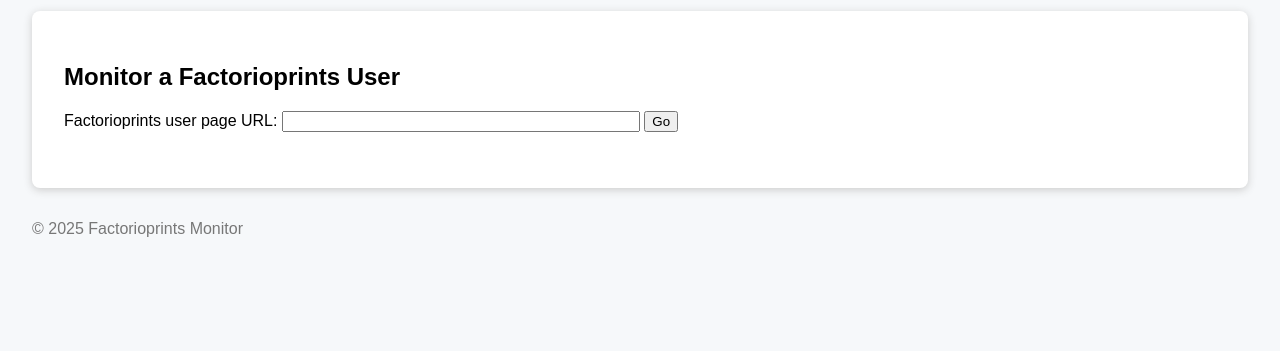
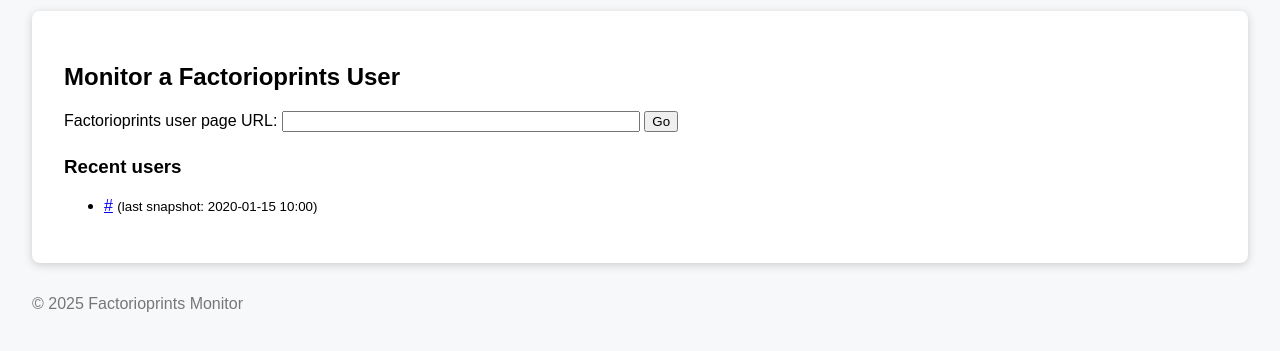
Before and after one commit to niradar/factorioprints_monitor, a Django app: page / in a window 1280 px wide. Shown: the part 90-441 px from the top of the page. Run offline with Django 5.2, Linux system fonts and the light colour scheme; tables that the repository leaves empty hold one stand-in row (values such as "Sample post"); parts of the project's set-up code (start-up, migrations or seed data) failed here and were passed over.

Commit message:
feat: display recent users with their last snapshot timestamps on home page

```diff
--- a/monitoring/templates/monitoring/home.html
+++ b/monitoring/templates/monitoring/home.html
@@ -7,4 +7,16 @@
         <input name="user_url" type="url" required style="width:350px">
         <button type="submit">Go</button>
     </form>
+
+    {% if recent_user_infos %}
+    <h3>Recent users</h3>
+    <ul>
+        {% for u in recent_user_infos %}
+        <li>
+            <a href="{% url 'user_dashboard' fp_user_id=u.fp_user_id %}">{{ u.user_url }}</a>
+            <small>(last snapshot: {{ u.latest_ts|date:"Y-m-d H:i" }})</small>
+        </li>
+        {% endfor %}
+    </ul>
+    {% endif %}
 {% endblock %}
--- a/monitoring/views.py
+++ b/monitoring/views.py
@@ -20,9 +20,26 @@
     if request.method == "POST":
         user_url = request.POST.get('user_url')
         fp_user_id = extract_fp_user_id(user_url)
-        # Optionally: save initial UserSnapshot or "watched user" in DB if not exists
         return redirect('user_dashboard', fp_user_id=fp_user_id)
-    return render(request, 'monitoring/home.html')
+
+    # Get recent user_urls from UserSnapshot, ordered by latest snapshot
+    # Use distinct user_url, order by latest snapshot_ts
+    from django.db.models import Max
+    recent_users = (
+        UserSnapshot.objects.values('user_url')
+        .annotate(latest_ts=Max('snapshot_ts'))
+        .order_by('-latest_ts')[:5]
+    )
+    # Prepare for template: list of dicts with user_url, fp_user_id, latest_ts
+    recent_user_infos = [
+        {
+            'user_url': u['user_url'],
+            'fp_user_id': extract_fp_user_id(u['user_url']),
+            'latest_ts': u['latest_ts'],
+        }
+        for u in recent_users
+    ]
+    return render(request, 'monitoring/home.html', {'recent_user_infos': recent_user_infos})
 
 
 
```
